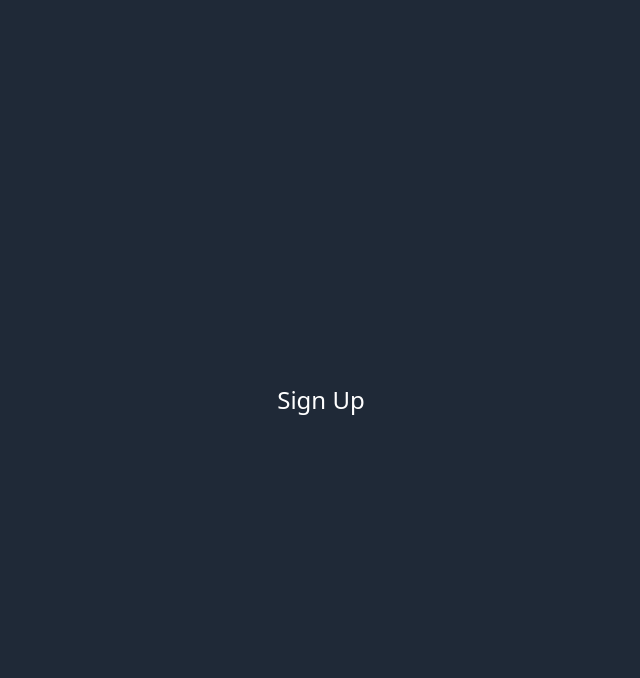
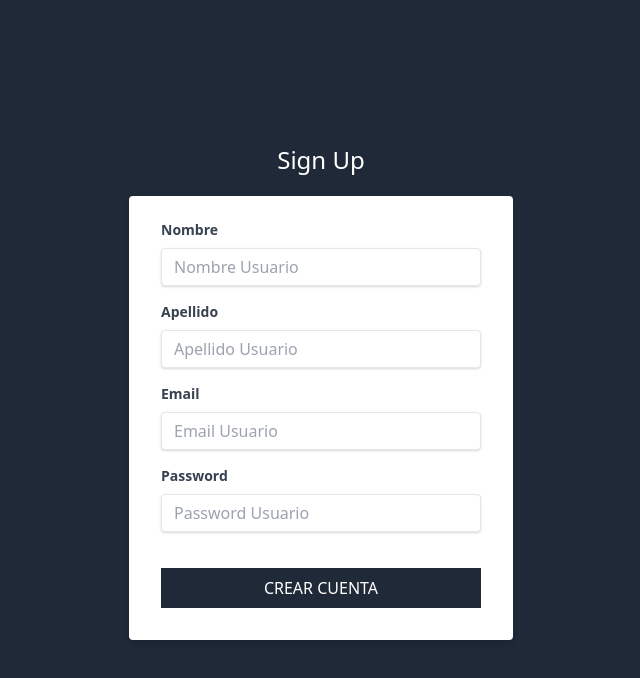
Before and after one commit to OhDany/crmclientnext, a Next.js app: page /signup in a window 1280 px wide. Shown: the top 678 px of the page, without its empty margins (319-959 px from the left). Built offline with nearby package versions, Linux system fonts and the light colour scheme.

Commit message:
Crear formularios de Signup y Login

```diff
--- a/pages/signup.js
+++ b/pages/signup.js
@@ -5,6 +5,80 @@
     <>
       <Layout>
         <h1 className="text-center text-2xl text-white">Sign Up</h1>
+        <div className="flex justify-center mt-5">
+          <div className="w-full max-w-sm">
+            <form className="bg-white rounded shadow-md px-8 pt-6 pb-8 mb-4">
+              <div className="mb-4">
+                <label
+                  className="block text-gray-700 text-sm font-bold mb-2"
+                  htmlFor="nombre"
+                >
+                  Nombre
+                </label>
+
+                <input
+                  className="shadow appearence-none border rounded w-full py-2 px-3 text-gray-700 leading-tight focus:outline-none focus:shadow-outline"
+                  id="nombre"
+                  type="text"
+                  placeholder="Nombre Usuario"
+                />
+              </div>
+
+              <div className="mb-4">
+                <label
+                  className="block text-gray-700 text-sm font-bold mb-2"
+                  htmlFor="pallido"
+                >
+                  Apellido
+                </label>
+
+                <input
+                  className="shadow appearence-none border rounded w-full py-2 px-3 text-gray-700 leading-tight focus:outline-none focus:shadow-outline"
+                  id="apellido"
+                  type="text"
+                  placeholder="Apellido Usuario"
+                />
+              </div>
+
+              <div className="mb-4">
+                <label
+                  className="block text-gray-700 text-sm font-bold mb-2"
+                  htmlFor="email"
+                >
+                  Email
+                </label>
+
+                <input
+                  className="shadow appearence-none border rounded w-full py-2 px-3 text-gray-700 leading-tight focus:outline-none focus:shadow-outline"
+                  id="email"
+                  type="email"
+                  placeholder="Email Usuario"
+                />
+              </div>
+
+              <div className="mb-4">
+                <label
+                  className="block text-gray-700 text-sm font-bold mb-2"
+                  htmlFor="password"
+                >
+                  Password
+                </label>
+
+                <input
+                  className="shadow appearence-none border rounded w-full py-2 px-3 text-gray-700 leading-tight focus:outline-none focus:shadow-outline"
+                  id="password"
+                  type="password"
+                  placeholder="Password Usuario"
+                />
+              </div>
+              <input
+                type="submit"
+                className="bg-gray-800 w-full mt-5 p-2 text-white uppercase hover:cursor-pointer hover:bg-gray-900"
+                value="Crear Cuenta"
+              />
+            </form>
+          </div>
+        </div>
       </Layout>
     </>
   );
```
Also changed, not shown: pages/login.js (+42 -0 lines).
